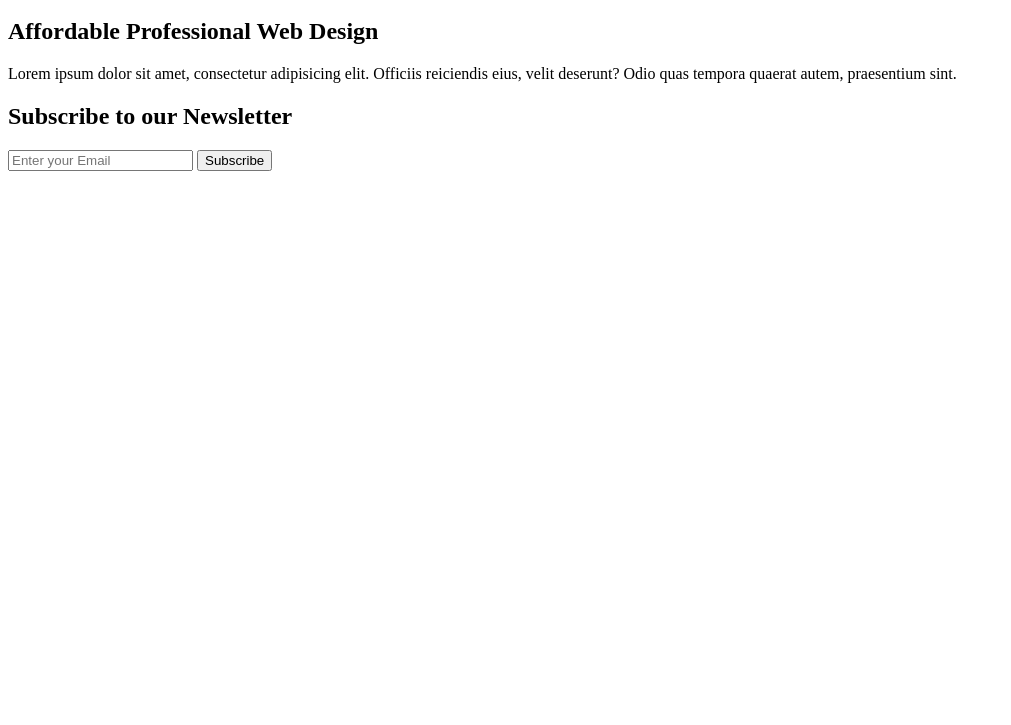
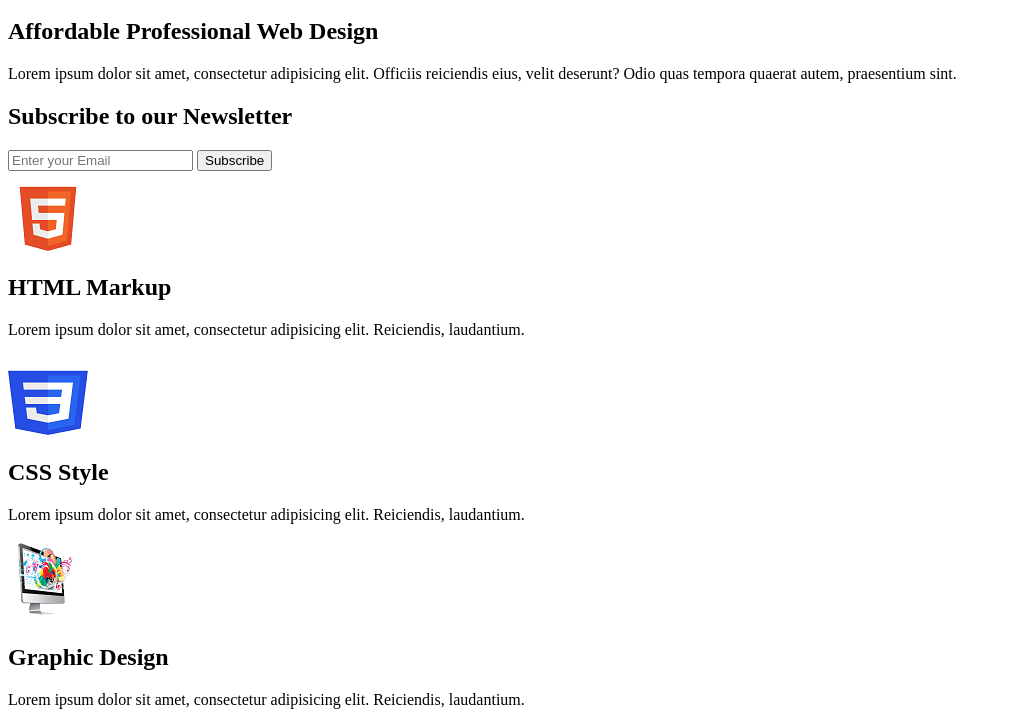
Before and after one commit to Derrick-Nyongesa/acme-landing-page, a plain HTML site: page index.html in a window 1280 px wide. Shown: the part 136-861 px from the top of the page, without its empty margins (0-1011 px from the left). Before the commit the page ends 800 px from the top, so only its background shows below. Drawn offline with Linux system fonts and the light colour scheme.

Commit message:
added boxes section

```diff
--- a/index.html
+++ b/index.html
@@ -41,5 +41,26 @@
         </div>
     </section>
 
+    <!--boxes-->
+    <section id="boxes">
+        <div class="container">
+            <div class="box">
+                <img src="images/html.png" alt="">
+                <h2>HTML Markup</h2>
+                <p>Lorem ipsum dolor sit amet, consectetur adipisicing elit. Reiciendis, laudantium.</p>
+            </div>
+            <div class="box">
+                <img src="images/css.png" alt="">
+                <h2>CSS Style</h2>
+                <p>Lorem ipsum dolor sit amet, consectetur adipisicing elit. Reiciendis, laudantium.</p>
+            </div>
+            <div class="box">
+                <img src="images/design.png" alt="">
+                <h2>Graphic Design</h2>
+                <p>Lorem ipsum dolor sit amet, consectetur adipisicing elit. Reiciendis, laudantium.</p>
+            </div>
+        </div>
+    </section>
+
 </body>
 </html>
```
